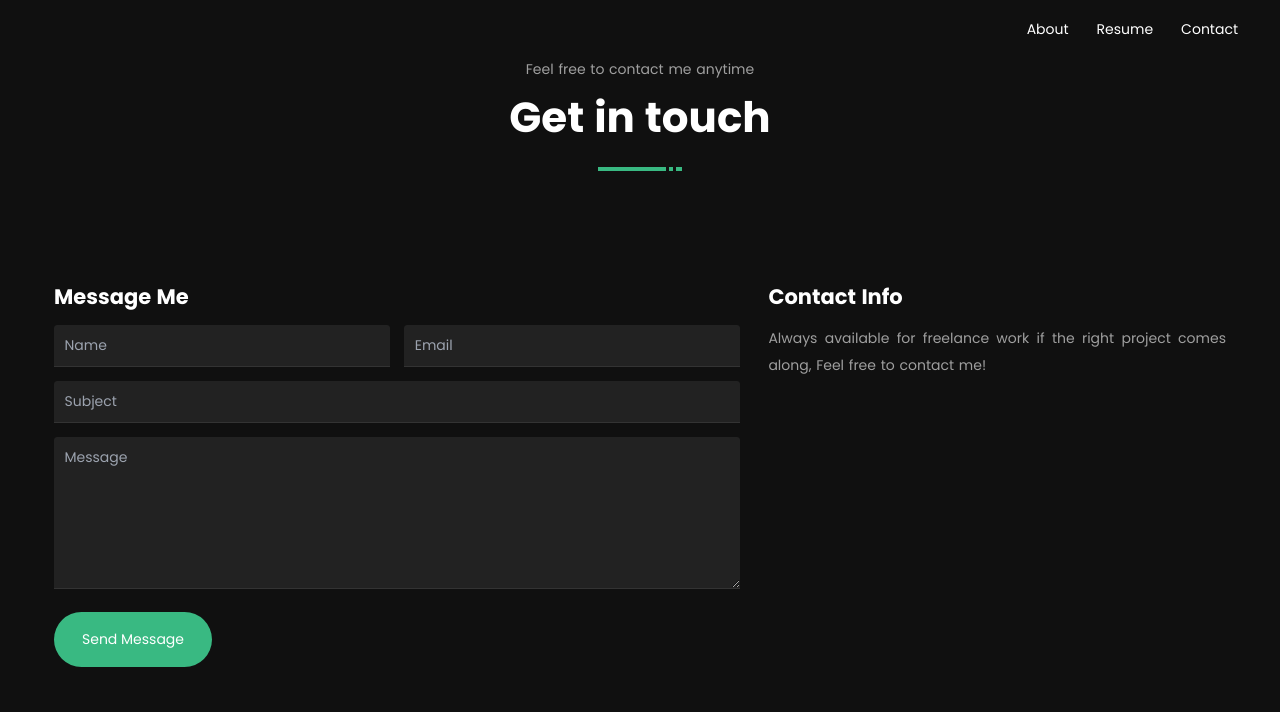
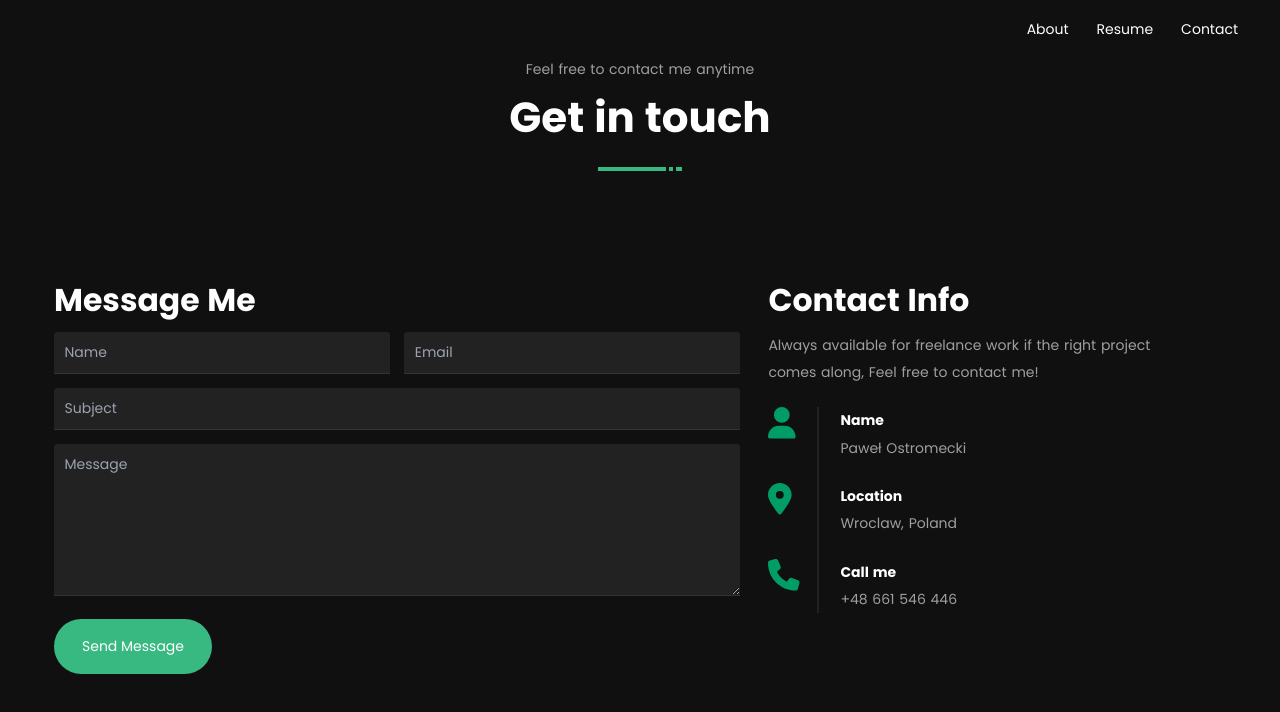
Before and after one commit to Ostromecky/portfolio, a Nuxt app: page /Contact in a window 1280 px wide. Shown: the top 712 px of the page. Built offline with nearby package versions, Linux system fonts and the light colour scheme; a web font is replaced by a local one.

Commit message:
feat: Accomplish contact page

```diff
--- /dev/null
+++ b/components/Contact/Item.vue
@@ -0,0 +1,41 @@
+<template>
+  <div class="contact-item flex flex-row flex-nowrap">
+    <ClientOnly>
+      <div class="w-14 flex">
+        <font-awesome-icon class="text-4xl text-primaryShadowed" :icon="icon" />
+      </div>
+    </ClientOnly>
+    <div
+      class="contact-item__content px-6 pb-6 border-l-2 border-borderGray flex-col"
+    >
+      <div>
+        <strong>{{ title }}</strong>
+        <a class="text-gray block">{{ subtitle }}</a>
+      </div>
+    </div>
+  </div>
+</template>
+
+<script setup lang="ts">
+interface Props {
+  title?: string
+  subtitle?: string
+  icon?: [string, string]
+}
+
+withDefaults(defineProps<Props>(), {
+  title: '',
+  subtitle: '',
+  icon: () => ['fas', 'location-dot']
+})
+</script>
+
+<style scoped lang="scss">
+.contact-item {
+  &:last-child {
+    .contact-item__content {
+      padding-bottom: 0;
+    }
+  }
+}
+</style>
--- a/pages/Contact.vue
+++ b/pages/Contact.vue
@@ -8,8 +8,8 @@
     </section>
     <section class="flex flex-col lg:flex-row mb-16 gap-8 px-4">
       <div class="lg:flex-[60%]">
-        <h4>Message Me</h4>
-        <form>
+        <h3>Message Me</h3>
+        <form class="mb-6">
           <div class="flex flex-col sm:flex-row sm:gap-4">
             <FormField
               v-model="form.name"
@@ -42,12 +42,20 @@
         </form>
       </div>
       <div class="lg:flex-[40%]">
-        <h4>Contact Info</h4>
-        <p class="text-gray">
-          Always available for freelance work if the right project comes along,
-          Feel free to contact me!
+        <h3>Contact Info</h3>
+        <p class="text-gray mb-6">
+          Always available for freelance work if the right project <br />
+          comes along, Feel free to contact me!
         </p>
-        <!-- <div></div> -->
+        <div>
+          <ContactItem
+            v-for="item in items"
+            :key="item.title"
+            :title="item.title"
+            :subtitle="item.subtitle"
+            :icon="item.icon"
+          />
+        </div>
       </div>
     </section>
   </div>
@@ -61,7 +69,25 @@ const form = reactive({
   message: ''
 })
 
+const items = [
+  {
+    title: 'Name',
+    subtitle: 'Paweł Ostromecki',
+    icon: ['fas', 'user']
+  },
+  {
+    title: 'Location',
+    subtitle: 'Wroclaw, Poland',
+    icon: ['fas', 'location-dot']
+  },
+  {
+    title: 'Call me',
+    subtitle: '+48 661 546 446',
+    icon: ['fas', 'phone']
+  }
+]
+
 const send = () => {}
 </script>
 
-<style scoped lang="scss"></style>
+<style lang="scss"></style>
```
